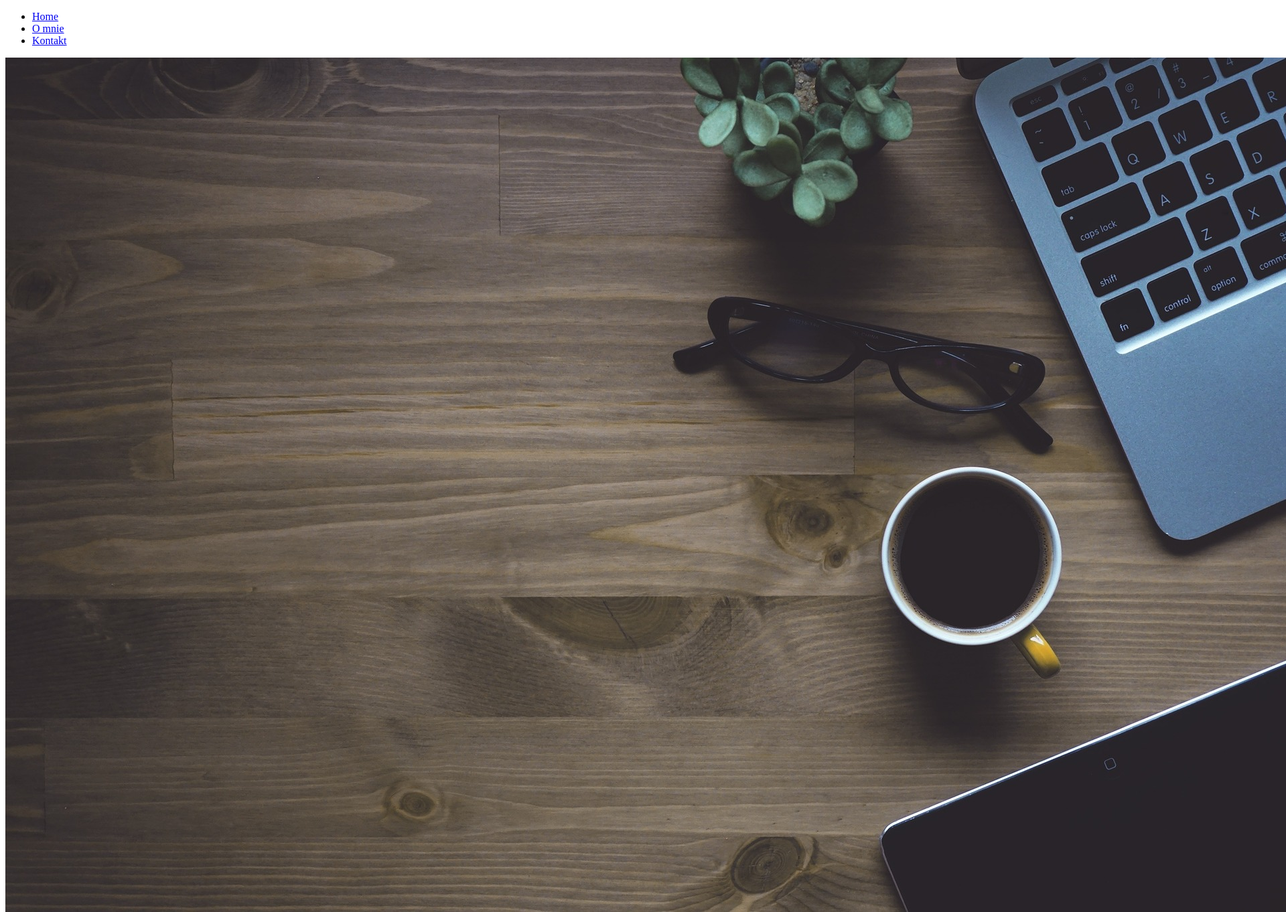
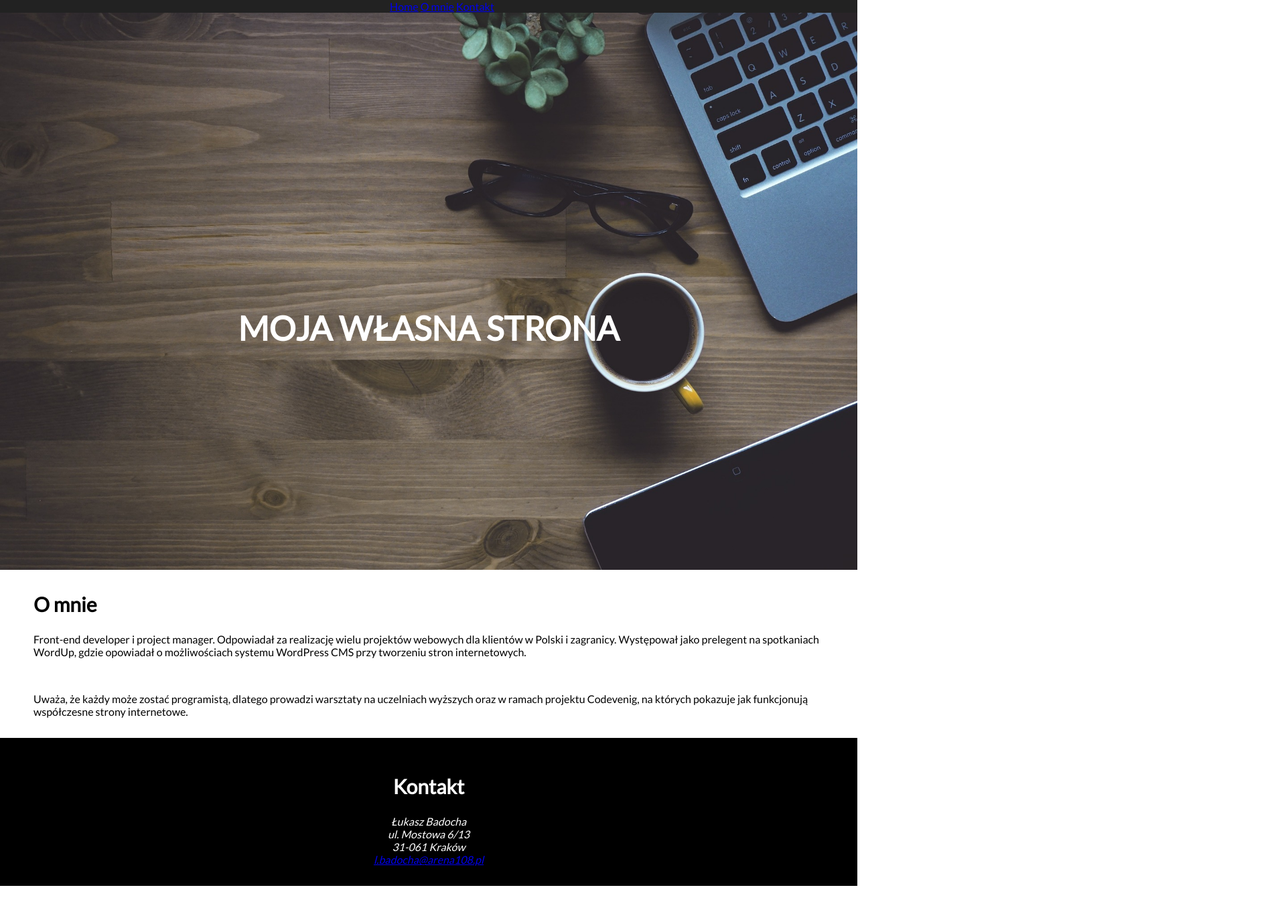
Before and after one commit to annaesthe/wstep-do-css, a plain HTML site: page index.html in a window 1280 px wide. Shown: the top 1362 px of the page at 67% size, 1920 px wide, since content can reach past the window. After the commit the page ends 1323 px from the top, so only its background shows below. Drawn offline with Linux system fonts and the light colour scheme; files that its build step writes are made by us from their sources.

Commit message:
drugi styl

```diff
--- a/index.html
+++ b/index.html
@@ -5,7 +5,7 @@
   <meta charset="UTF-8">
   <title>Moja własna strona</title>
   <link href='http://fonts.googleapis.com/css?family=Lato&subset=latin,latin-ext' rel='stylesheet' type='text/css'>
-  <link rel="stylesheet" href="css/style.css">
+  <link rel="stylesheet" href="style2.css">
 </head>
 
 <body>
--- a/style.css
+++ b/style.css
@@ -0,0 +1,62 @@
+/* nawigacja */
+
+body {
+     background-color: #222;
+}
+
+nav#menu {
+    text-align: center;
+    font-size: 18px;
+    padding-top: 10px;
+    padding-bottom: 10px;
+
+}
+
+.menu-item {
+    display: inline-block;
+    list-style-type: none;
+    text-align: center;
+    margin-left: 50px;
+
+}
+
+a {
+     color: #fff;
+     text-decoration: none;
+
+}
+
+#header img {
+    z-index: -1;
+    display: block;
+    margin: auto;
+    width: 100%;
+}
+
+
+h1 {
+    top: 50%;
+    margin-left: 35%;
+    position: absolute;
+    color: #fff;
+    text-transform: uppercase;
+    font-size: 250%;
+}
+
+body {
+    font-family: lato; sans serif;
+}
+
+section {
+    background-color: #fff;
+    padding-top: 10px;
+    padding-bottom: 10px;
+    text-align: center;
+}
+
+footer {
+    color: #fff;
+    padding-top: 10px;
+    padding-bottom: 10px;
+    text-align: center;
+}
--- /dev/null
+++ b/style2.css
@@ -0,0 +1,85 @@
+body {
+    font-family: 'Lato'; sans serif;
+    margin: 0;
+}
+
+h2 {
+    font-size: 30px;
+}
+
+nav#menu {
+    text-align: center;
+    background-color: #222;
+    position: fixed;
+    z-index: 1;
+    width: 100%;
+}
+
+nav#menu > ul {
+    margin: 0;
+}
+
+nav#menu > ul > li.menu-item {
+    display: inline-block;
+    text-decoration: none;
+    color: #fff;
+}
+
+header#header {
+    position: relative;
+    text-align: center;
+    }
+
+header#header img {
+    width: 100%;
+}
+
+header#header h1#main-header-text {
+    position: absolute;
+    top: 50%;
+    font-size: 50px;
+    font-weight: 700;
+    left: 0;
+    right: 0;
+    color: #fff;
+    text-transform: uppercase;
+}
+
+/* STYLE DLA SEKCJI */
+
+section#about {
+    margin: 30px 0;
+    padding: 0 50px;
+    }
+
+section#about h2#about-header {
+    margin-bottom: 20px;
+}
+
+/* STYLE DLA FOOTERA */
+
+footer#contact {
+    padding: 30px 50px;
+    text-align: center;
+    background-color: black;
+    color: #fff;
+}
+
+footer#contact h2#contact-content {
+    margin-bottom: 20px;
+    font-style: normal;
+}
+
+footer#contact adress#contact-content {
+    font-style: normal;
+    text-decoration: none;
+    color: #fff;
+}
+
+footer#contact adress#contact-content a {
+        color: #fff;
+}
+
+footer#contact adress#contact-content a:hover {
+        color: #999;
+}
```
